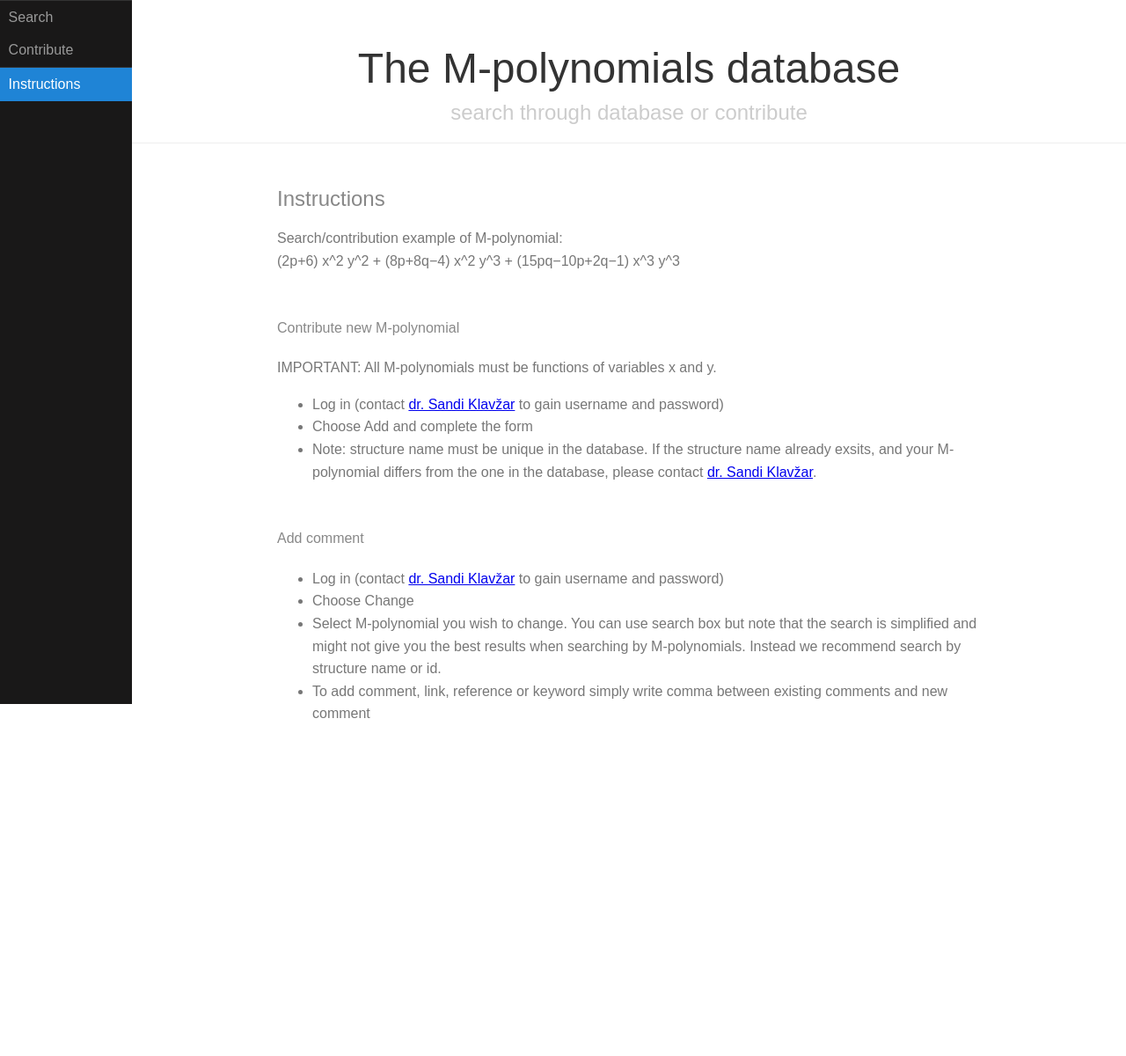
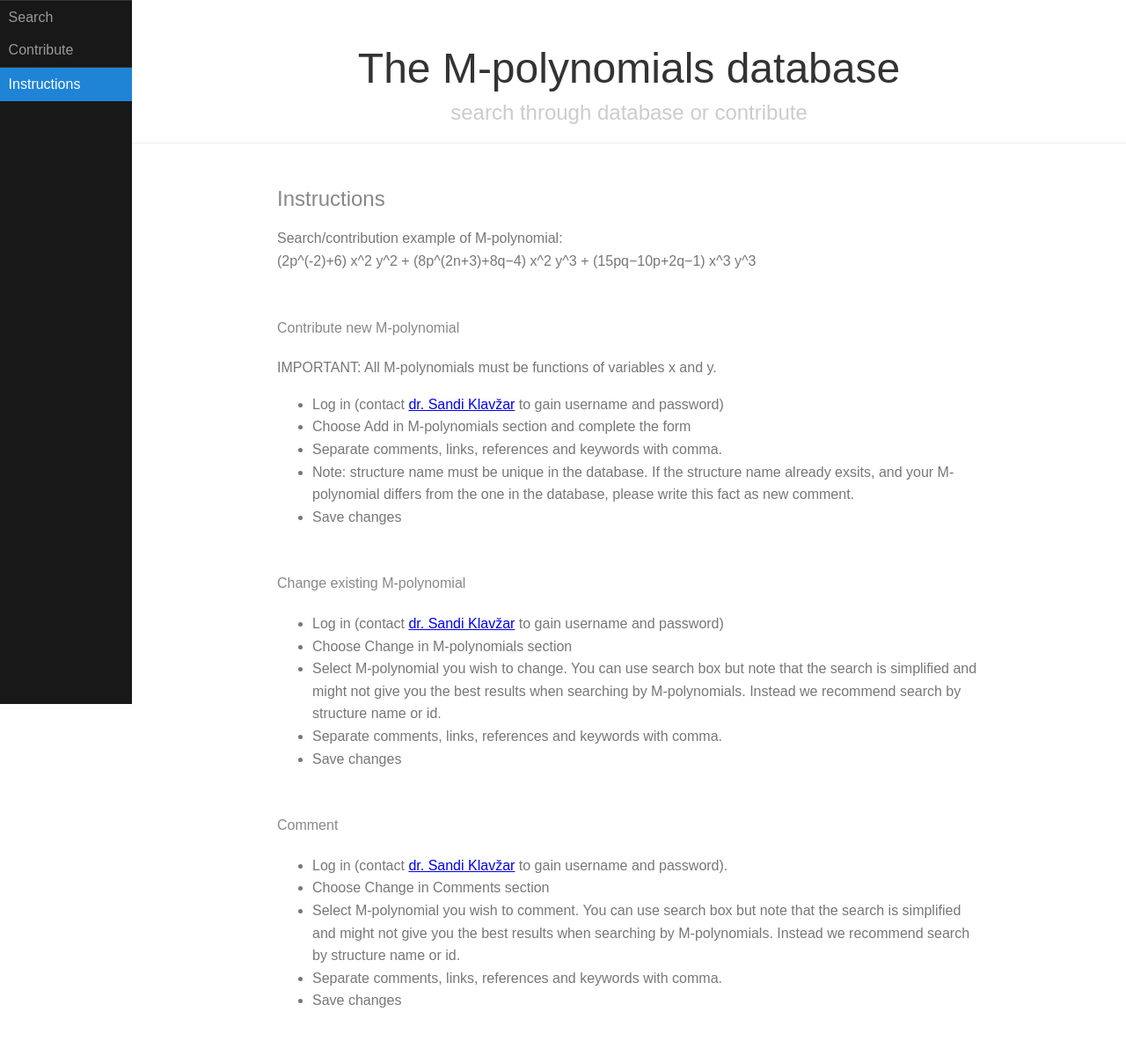
Before and after one commit to gasperxy/mpolinom, a Django app: page /search/instructions/ in a window 1280 px wide. Shown: the whole page at 88% size. Before the commit the page ends 816 px from the top, so only its background shows below. Run offline with Django 3.2, Linux system fonts and the light colour scheme; some libraries are stand-ins or nearby versions.

Commit message:
spremenjena navodila

```diff
--- a/search/templates/search/instructions.html
+++ b/search/templates/search/instructions.html
@@ -68,7 +68,7 @@
                 </style>
                 <h2 class="content-subhead">Instructions</h2>
                 <p>Search/contribution example of M-polynomial: <br>
-                    (2p+6) x^2 y^2 + (8p+8q−4) x^2 y^3 + (15pq−10p+2q−1) x^3 y^3
+                    (2p^(-2)+6) x^2 y^2 + (8p^(2n+3)+8q−4) x^2 y^3 + (15pq−10p+2q−1) x^3 y^3
                 </p>
 
 
@@ -76,18 +76,28 @@
                 IMPORTANT: All M-polynomials must be functions of variables x and y.
                 <p><ul>
                     <li>Log in (contact <a href="https://www.fmf.uni-lj.si/~klavzar/" alt="dr. Sandi Klavžar">dr. Sandi Klavžar</a> to gain username and password)</li>
-                    <li>Choose Add and complete the form</li>
-                    <li>Note: structure name must be unique in the database. If the structure name already exsits, and your M-polynomial differs from the one in the database, please contact <a href="https://www.fmf.uni-lj.si/~klavzar/" alt="dr. Sandi Klavžar">dr. Sandi Klavžar</a>.</li>
+                    <li>Choose Add in M-polynomials section and complete the form</li>
+                    <li>Separate comments, links, references and keywords with comma.</li>
+                    <li>Note: structure name must be unique in the database. If the structure name already exsits, and your M-polynomial differs from the one in the database, please write this fact as new comment.</li>
+                    <li>Save changes</li>
                   </ul>
                 </p>
-                <h4 class="content-subhead">Add comment</h4>
+                <h4 class="content-subhead">Change existing M-polynomial</h4>
                 <p><ul>
                     <li>Log in (contact <a href="https://www.fmf.uni-lj.si/~klavzar/" alt="dr. Sandi Klavžar">dr. Sandi Klavžar</a> to gain username and password)</li>
-                    <li>Choose Change</li>
+                    <li>Choose Change in M-polynomials section</li>
                     <li>Select M-polynomial you wish to change. You can use search box but note that the search is simplified and might not give you the best results when searching by M-polynomials. Instead we recommend search by structure name or id.
-                    </li>
-                    <li>To add comment, link, reference or keyword simply write comma between existing comments and new comment
-                    </li>
+                    <li>Separate comments, links, references and keywords with comma.</li>
+                    <li>Save changes</li>
+                  </ul>
+                </p>
+                <h4 class="content-subhead">Comment</h4>
+                <p><ul>
+                    <li>Log in (contact <a href="https://www.fmf.uni-lj.si/~klavzar/" alt="dr. Sandi Klavžar">dr. Sandi Klavžar</a> to gain username and password).</li>
+                    <li>Choose Change in Comments section</li>
+                    <li>Select M-polynomial you wish to comment. You can use search box but note that the search is simplified and might not give you the best results when searching by M-polynomials. Instead we recommend search by structure name or id.</li>
+                    <li>Separate comments, links, references and keywords with comma.</li>
+                    <li>Save changes</li>
                   </ul>
                 </p>
 
```
